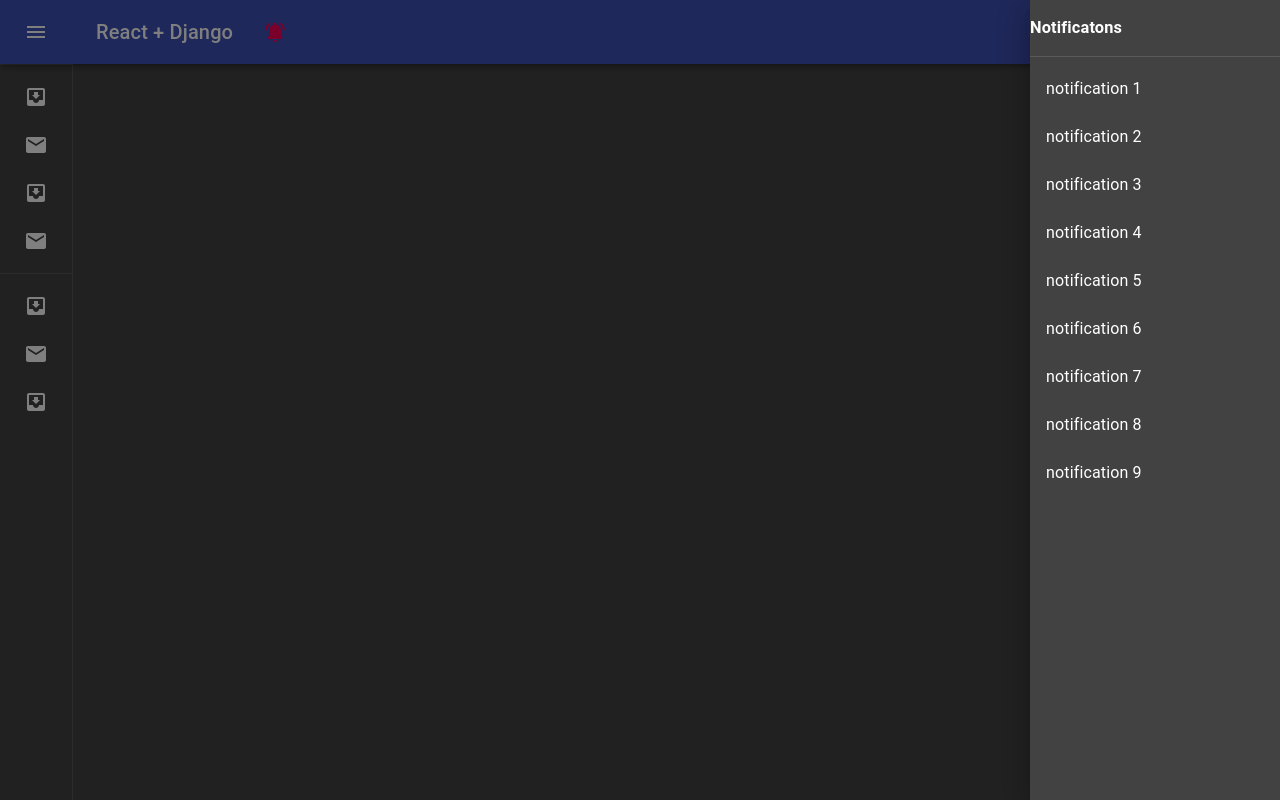
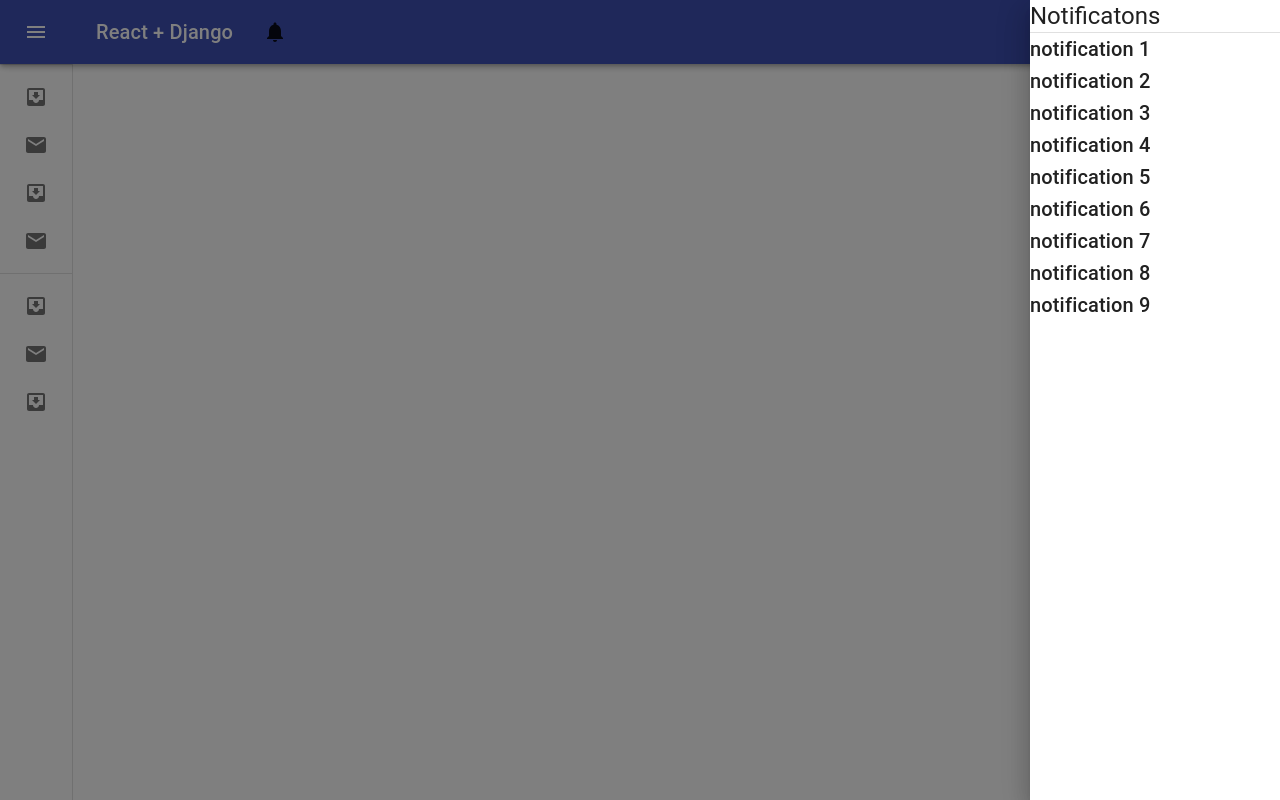
Before and after one commit to id-shiv/django-react-app, a React (Create React App) app in the folder frontend/: page / in a window 1280 px wide. Both pictures are taken after a click on the button 275 px from the left and 32 px from the top of the page. Built offline with nearby package versions, Linux system fonts and the light colour scheme.

Commit message:
snackbar

```diff
--- a/frontend/package.json
+++ b/frontend/package.json
@@ -11,6 +11,7 @@
     "bootstrap": "^5.0.0-beta3",
     "install": "^0.13.0",
     "material-dashboard-dark-edition": "^2.1.0",
+    "notistack": "^1.0.5",
     "react": "^17.0.2",
     "react-bootstrap": "^1.5.2",
     "react-dom": "^17.0.2",
--- a/frontend/src/components/Layout/Header.jsx
+++ b/frontend/src/components/Layout/Header.jsx
@@ -1,23 +1,23 @@
-import React, { useState } from "react";
+import React from "react";
 
 import clsx from "clsx";
-import { makeStyles, useTheme } from "@material-ui/core/styles";
-import Drawer from "@material-ui/core/Drawer";
+import { makeStyles } from "@material-ui/core/styles";
+// import Drawer from "@material-ui/core/Drawer";
 import AppBar from "@material-ui/core/AppBar";
 import Toolbar from "@material-ui/core/Toolbar";
-import List from "@material-ui/core/List";
-import CssBaseline from "@material-ui/core/CssBaseline";
+// import List from "@material-ui/core/List";
+// import CssBaseline from "@material-ui/core/CssBaseline";
 import Typography from "@material-ui/core/Typography";
-import Divider from "@material-ui/core/Divider";
+// import Divider from "@material-ui/core/Divider";
 import IconButton from "@material-ui/core/IconButton";
 import MenuIcon from "@material-ui/icons/Menu";
-import ChevronLeftIcon from "@material-ui/icons/ChevronLeft";
-import ChevronRightIcon from "@material-ui/icons/ChevronRight";
-import ListItem from "@material-ui/core/ListItem";
-import ListItemIcon from "@material-ui/core/ListItemIcon";
-import ListItemText from "@material-ui/core/ListItemText";
-import InboxIcon from "@material-ui/icons/MoveToInbox";
-import MailIcon from "@material-ui/icons/Mail";
+// import ChevronLeftIcon from "@material-ui/icons/ChevronLeft";
+// import ChevronRightIcon from "@material-ui/icons/ChevronRight";
+// import ListItem from "@material-ui/core/ListItem";
+// import ListItemIcon from "@material-ui/core/ListItemIcon";
+// import ListItemText from "@material-ui/core/ListItemText";
+// import InboxIcon from "@material-ui/icons/MoveToInbox";
+// import MailIcon from "@material-ui/icons/Mail";
 
 import Notification from "./Notification";
 
@@ -95,12 +95,12 @@ const Header = (props) => {
   const classes = useStyles();
 
   // declare a new state variable to set open
-  const [open, setOpen] = useState(true);
+  // const [open, setOpen] = useState(true);
 
-  // toggle notifications
-  const toggleDrawer = (open) => {
-    open === true ? setOpen(false) : setOpen(true);
-  };
+  // // toggle notifications
+  // const toggleDrawer = (open) => {
+  //   open === true ? setOpen(false) : setOpen(true);
+  // };
 
   return (
     <AppBar
--- a/frontend/src/components/Layout/LayoutComponent.jsx
+++ b/frontend/src/components/Layout/LayoutComponent.jsx
@@ -1,22 +1,24 @@
 import React from "react";
 import clsx from "clsx";
-import { makeStyles, useTheme } from "@material-ui/core/styles";
+import { makeStyles } from "@material-ui/core/styles";
 import Drawer from "@material-ui/core/Drawer";
-import AppBar from "@material-ui/core/AppBar";
-import Toolbar from "@material-ui/core/Toolbar";
-import List from "@material-ui/core/List";
+// import AppBar from "@material-ui/core/AppBar";
+// import Toolbar from "@material-ui/core/Toolbar";
+// import List from "@material-ui/core/List";
 import CssBaseline from "@material-ui/core/CssBaseline";
-import Typography from "@material-ui/core/Typography";
+// import Typography from "@material-ui/core/Typography";
 import Divider from "@material-ui/core/Divider";
 import IconButton from "@material-ui/core/IconButton";
-import MenuIcon from "@material-ui/icons/Menu";
+// import MenuIcon from "@material-ui/icons/Menu";
 import ChevronLeftIcon from "@material-ui/icons/ChevronLeft";
 import ChevronRightIcon from "@material-ui/icons/ChevronRight";
-import ListItem from "@material-ui/core/ListItem";
-import ListItemIcon from "@material-ui/core/ListItemIcon";
-import ListItemText from "@material-ui/core/ListItemText";
-import InboxIcon from "@material-ui/icons/MoveToInbox";
-import MailIcon from "@material-ui/icons/Mail";
+// import ListItem from "@material-ui/core/ListItem";
+// import ListItemIcon from "@material-ui/core/ListItemIcon";
+// import ListItemText from "@material-ui/core/ListItemText";
+// import InboxIcon from "@material-ui/icons/MoveToInbox";
+// import MailIcon from "@material-ui/icons/Mail";
+
+import { useSnackbar } from "notistack";
 
 import Header from "./Header";
 // import Notfication from "./Notification";
@@ -89,13 +91,18 @@ const useStyles = makeStyles((theme) => ({
   },
 }));
 
-export default function LayoutComponent() {
-  const classes = useStyles();
-  const theme = useTheme();
+export default function LayoutComponent(props) {
+  const classes = useStyles(props.theme);
 
   // state properties
   // [state property name, set state property method name = useState(default property value)]
   const [sideBarExpand, setSideBarExpand] = React.useState(false);
+
+  // snack bar notification
+  const { enqueueSnackbar } = useSnackbar();
+  enqueueSnackbar("Hello from LayoutComponent", {
+    variant: "success",
+  });
 
   // handle expand of side bar
   const handleSideBarExpand = () => {
@@ -134,7 +141,7 @@ export default function LayoutComponent() {
       >
         <div className={classes.toolbar}>
           <IconButton onClick={handleSideBarCollapse}>
-            {theme.direction === "rtl" ? (
+            {props.theme.direction === "rtl" ? (
               <ChevronRightIcon />
             ) : (
               <ChevronLeftIcon />
@@ -152,6 +159,7 @@ export default function LayoutComponent() {
         <div className={classes.toolbar} />
 
         {/* main content goes here */}
+        <div id="main"></div>
       </main>
     </div>
   );
--- a/frontend/src/components/Layout/Notification.jsx
+++ b/frontend/src/components/Layout/Notification.jsx
@@ -1,17 +1,10 @@
 import React from "react";
-import clsx from "clsx";
+
 import { makeStyles } from "@material-ui/core/styles";
-import Drawer from "@material-ui/core/Drawer";
-import Button from "@material-ui/core/Button";
-import List from "@material-ui/core/List";
-import Divider from "@material-ui/core/Divider";
-import ListItem from "@material-ui/core/ListItem";
-import ListItemIcon from "@material-ui/core/ListItemIcon";
-import ListItemText from "@material-ui/core/ListItemText";
-import InboxIcon from "@material-ui/icons/MoveToInbox";
-import MailIcon from "@material-ui/icons/Mail";
-import NotificationsActiveRoundedIcon from "@material-ui/icons/NotificationsActiveRounded";
+import { Drawer, Button, Divider, Typography } from "@material-ui/core";
+import NotificationsIcon from "@material-ui/icons/Notifications";
 
+// styles
 const useStyles = makeStyles({
   list: {
     width: 250,
@@ -20,11 +13,9 @@ const useStyles = makeStyles({
     padding: 10,
     margin: 10,
   },
-  //   fullList: {
-  //     width: "auto",
-  //   },
 });
 
+// Notification lifecylcle
 export default function Notification() {
   const classes = useStyles();
   const [state, setState] = React.useState(false);
@@ -42,7 +33,8 @@ export default function Notification() {
     { key: 9, value: "notification 9" },
   ];
 
-  const toggleDrawer = (open) => (event) => {
+  // handle notification expand and collapse
+  const handleNotificationExpand = (open) => (event) => {
     if (
       event.type === "keydown" &&
       (event.key === "Tab" || event.key === "Shift")
@@ -53,33 +45,37 @@ export default function Notification() {
     setState(open);
   };
 
-  const list = (anchor) => (
+  const list = () => (
     <div
-      className={clsx(classes.list, {
-        [classes.fullList]: anchor === "top" || anchor === "bottom",
-      })}
+      className={classes.list}
       role="presentation"
-      onClick={toggleDrawer(false)}
-      onKeyDown={toggleDrawer(false)}
+      onClick={handleNotificationExpand(false)}
+      onKeyDown={handleNotificationExpand(false)}
     >
-      <h3 className="my-2 ml-5">Notificatons</h3>
+      <Typography variant="h5">Notificatons</Typography>
+
       <Divider />
-      <List>
-        {notificationList.map((notification) => (
-          <ListItem key={notification.key}>
-            <ListItemText>{notification.value}</ListItemText>
-          </ListItem>
-        ))}
-      </List>
+      {notificationList.map((notification) => (
+        <Typography variant="h6" key={notification.key}>
+          {notification.value}
+        </Typography>
+      ))}
     </div>
   );
 
   return (
     <React.Fragment>
-      <Button onClick={toggleDrawer(true)} className={classes.notificationIcon}>
-        <NotificationsActiveRoundedIcon color="secondary" />
+      <Button
+        onClick={handleNotificationExpand(true)}
+        className={classes.notificationIcon}
+      >
+        <NotificationsIcon />
       </Button>
-      <Drawer anchor="right" open={state} onClose={toggleDrawer(false)}>
+      <Drawer
+        anchor="right"
+        open={state}
+        onClose={handleNotificationExpand(false)}
+      >
         {list("right")}
       </Drawer>
     </React.Fragment>
--- a/frontend/src/js/App.js
+++ b/frontend/src/js/App.js
@@ -1,5 +1,8 @@
-import { Grid, Typography, Paper } from "@material-ui/core"
+import { Grid, Paper } from "@material-ui/core"
 import { ThemeProvider, createMuiTheme } from "@material-ui/core/styles"
+import Slide from '@material-ui/core/Slide';
+
+import { SnackbarProvider } from 'notistack';
 
 import Layout from '../components/Layout/LayoutComponent'
 
@@ -7,18 +10,27 @@ function App() {
   // define theme
   const theme = createMuiTheme({
     palette: {
-      type: "dark"
+      type: "light"
     }
   })
 
   // render App
   return (
     <ThemeProvider theme={theme}>
-      <Paper style={{ height: "100vh" }}>
-        <Grid container direction="column">
-          <Layout />
-        </Grid>
-      </Paper>
+      <SnackbarProvider
+        maxSnack={3}
+        anchorOrigin={{
+          vertical: 'top',
+          horizontal: 'right',
+        }
+      }
+    TransitionComponent={Slide}>
+        <Paper style={{ height: "100vh" }}>
+          <Grid container direction="column">
+            <Layout theme={theme} />
+          </Grid>
+        </Paper>
+      </SnackbarProvider>
     </ThemeProvider>
   );
 }
```
Also changed, not shown: 1 other file (tests, documents, lock files or other folders).
